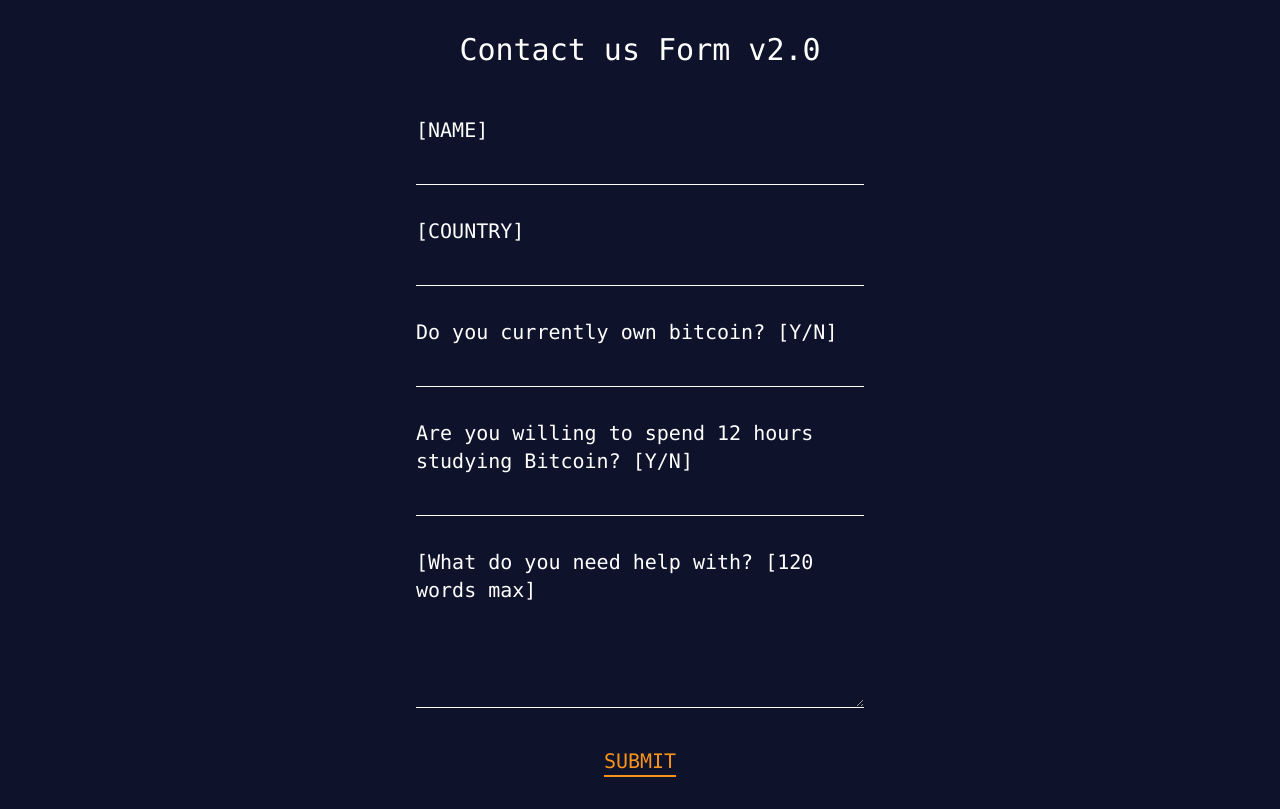
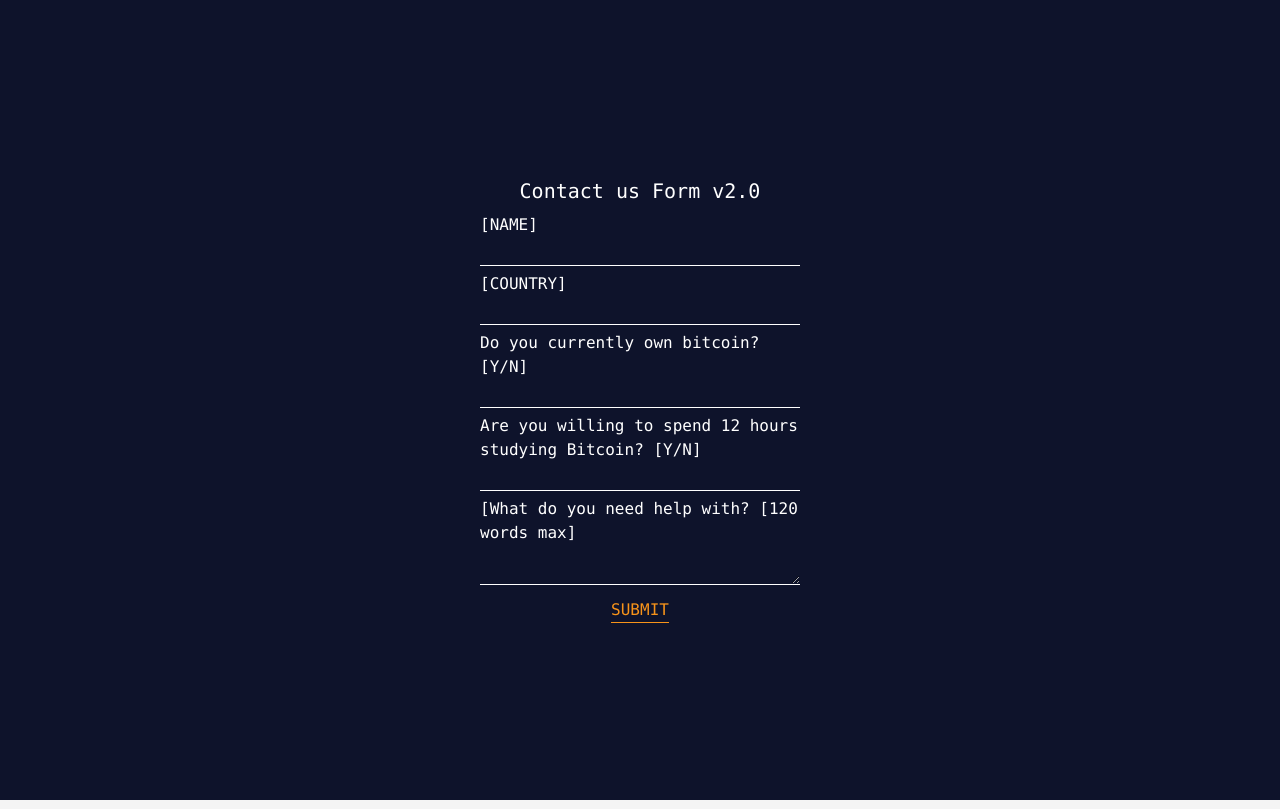
Before and after one commit to Chepenik/finney21, a Next.js app: page /contact in a window 1280 px wide. Built offline with nearby package versions, Linux system fonts and the light colour scheme.

Commit message:
contact page

```diff
--- a/src/app/contact/page.tsx
+++ b/src/app/contact/page.tsx
@@ -56,81 +56,81 @@
   };
 
   return (
-    <div className="bg-[#0e132b] min-h-screen flex flex-col items-center justify-center text-white p-4 md:p-8">
+    <div className="bg-[#0e132b] min-h-screen flex flex-col items-center justify-center text-white p-2">
       {isLoading && (
         <div className="fixed top-0 left-0 w-full h-full flex items-center justify-center bg-black bg-opacity-50">
-          <div className="bg-white rounded-lg shadow-lg p-8">
-            <h3 className="text-2xl font-semibold mb-4 text-gray-500">Your submission is being processed and you will be redirected once we confirm a successful submission.</h3>
+          <div className="bg-white rounded-lg shadow-lg p-2">
+            <h3 className="text-sm font-semibold text-gray-500">Your submission is being processed and you will be redirected once we confirm a successful submission.</h3>
           </div>
         </div>
       )}
 
-      <h1 className="text-2xl md:text-3xl font-mono mb-12">Contact us Form v2.0</h1>
+      <h1 className="text-xl font-mono mb-2">Contact us Form v2.0</h1>
 
       <form
         onSubmit={handleSubmit}
-        className="w-full max-w-md flex flex-col space-y-8 font-mono"
+        className="w-full max-w-xs flex flex-col space-y-1.5 font-mono"
       >
         <div>
-          <label className="text-xl font-mono">[NAME]</label>
+          <label className="text-base font-mono">[NAME]</label>
           <input
             type="text"
             id="name"
             name="name"
             value={name}
             onChange={(e) => setName(e.target.value)}
-            className="w-full bg-transparent border-b border-white px-2 py-1 mt-2 font-mono text-white"
+            className="w-full bg-transparent border-b border-white py-0.5 text-base font-mono text-white"
             required
           />
         </div>
 
         <div>
-          <label className="text-xl font-mono">[COUNTRY]</label>
+          <label className="text-base font-mono">[COUNTRY]</label>
           <input
             type="text"
             id="country"
             name="country"
             value={country}
             onChange={(e) => setCountry(e.target.value)}
-            className="w-full bg-transparent border-b border-white px-2 py-1 mt-2 font-mono text-white"
+            className="w-full bg-transparent border-b border-white py-0.5 text-base font-mono text-white"
             required
           />
         </div>
 
         <div>
-          <label className="text-xl font-mono">Do you currently own bitcoin? [Y/N]</label>
+          <label className="text-base font-mono">Do you currently own bitcoin? [Y/N]</label>
           <input
             type="text"
             id="ownsBitcoin"
             name="ownsBitcoin"
             value={ownsBitcoin}
             onChange={(e) => setOwnsBitcoin(e.target.value)}
-            className="w-full bg-transparent border-b border-white px-2 py-1 mt-2 font-mono text-white"
+            className="w-full bg-transparent border-b border-white py-0.5 text-base font-mono text-white"
             required
           />
         </div>
 
         <div>
-          <label className="text-xl font-mono">Are you willing to spend 12 hours studying Bitcoin? [Y/N]</label>
+          <label className="text-base font-mono">Are you willing to spend 12 hours studying Bitcoin? [Y/N]</label>
           <input
             type="text"
             id="studyHours"
             name="studyHours"
             value={studyHours}
             onChange={(e) => setStudyHours(e.target.value)}
-            className="w-full bg-transparent border-b border-white px-2 py-1 mt-2 font-mono text-white"
+            className="w-full bg-transparent border-b border-white py-0.5 text-base font-mono text-white"
             required
           />
         </div>
 
         <div>
-          <label className="text-xl font-mono">[What do you need help with? [120 words max]</label>
+          <label className="text-base font-mono">[What do you need help with? [120 words max]</label>
           <textarea
             id="helpNeeded"
             name="helpNeeded"
             value={helpNeeded}
             onChange={(e) => setHelpNeeded(e.target.value)}
-            className="w-full bg-transparent border-b border-white px-2 py-1 mt-2 font-mono text-white h-24"
+            className="w-full bg-transparent border-b border-white py-0.5 text-base font-mono text-white h-10"
             maxLength={120}
             required
           />
@@ -138,13 +138,13 @@
 
         <button
           type="submit"
-          className="text-[#F7931A] text-xl font-mono border-b-2 border-[#F7931A] hover:text-white hover:border-white transition-colors self-center mt-8"
+          className="text-[#F7931A] text-base font-mono border-b border-[#F7931A] hover:text-white hover:border-white transition-colors self-center mt-2"
         >
           SUBMIT
         </button>
       </form>
     </div>
   );
-};
+}
 
 export default ContactSection;
```
